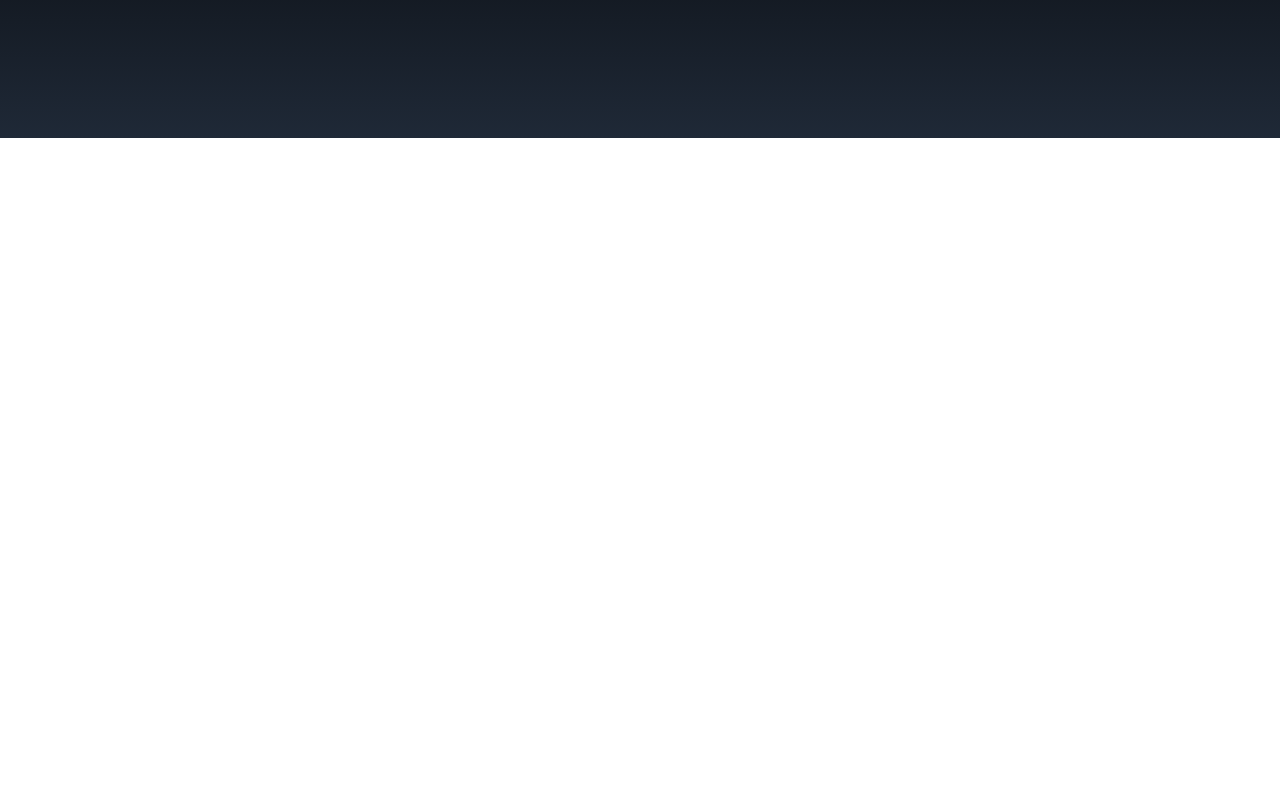
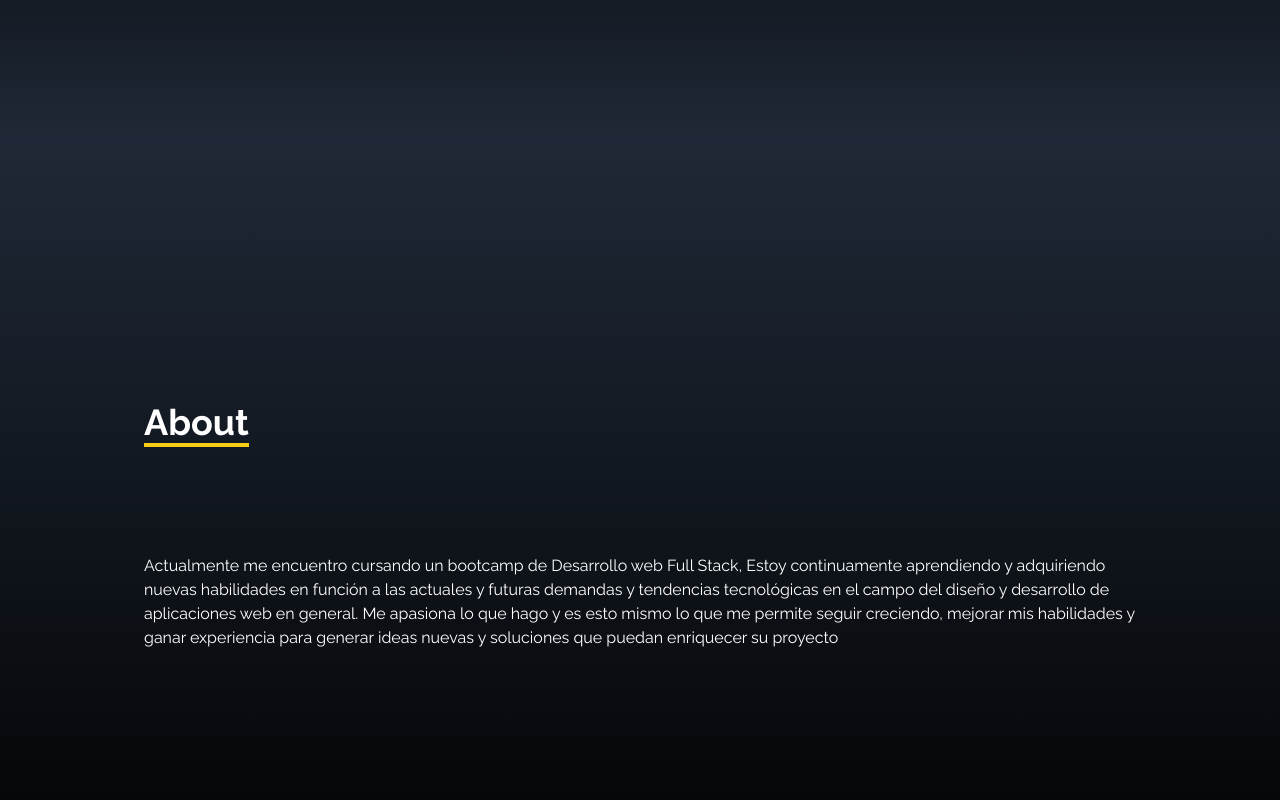
Before and after one commit to Yochi22/PortafolioReact, a React (Create React App) app: page / in a window 1280 px wide. Shown: the part 662-1462 px from the top of the page. Before the commit the page ends 800 px from the top, so only its background shows below. Built offline with nearby package versions, Linux system fonts and the light colour scheme.

Commit message:
creation about me

```diff
--- a/src/App.js
+++ b/src/App.js
@@ -1,12 +1,14 @@
 import { NavBar } from "./components/NavBar";
 import Home from "./components/Home";
 import { SocialLinks } from "./components/SocialLinks";
+import {About} from "./components/About";
 
 function App() {
   return (
     <div>
       <NavBar />
       <Home />
+      <About />
 
       <SocialLinks />
     </div>
--- /dev/null
+++ b/src/components/About.jsx
@@ -0,0 +1,17 @@
+import React from 'react'
+
+export const About = () => {
+  return (
+    <div name="about" className="w-full h-screen bg-gradient-to-b from-gray-800 to-black text-white">
+        <div className="max-w-screen-lg p-4 mx-auto flex flex-col justify-center w-full h-full">
+            <div className="pb-8">
+                <p className="text-4xl font-bold inline border-b-4 border-yellow-400">About</p>
+            </div>
+            <p className="text-xl- mt-20">Actualmente me encuentro cursando un bootcamp de Desarrollo web Full Stack, Estoy continuamente aprendiendo y adquiriendo nuevas habilidades en función a las actuales y futuras demandas y tendencias tecnológicas en el campo del diseño y desarrollo de aplicaciones web en general. Me apasiona lo que hago y es esto mismo lo que me permite seguir creciendo, mejorar mis habilidades y ganar experiencia para generar ideas nuevas y soluciones que puedan enriquecer su proyecto</p>
+                <br />
+
+        </div>
+
+    </div>
+  )
+}
```
